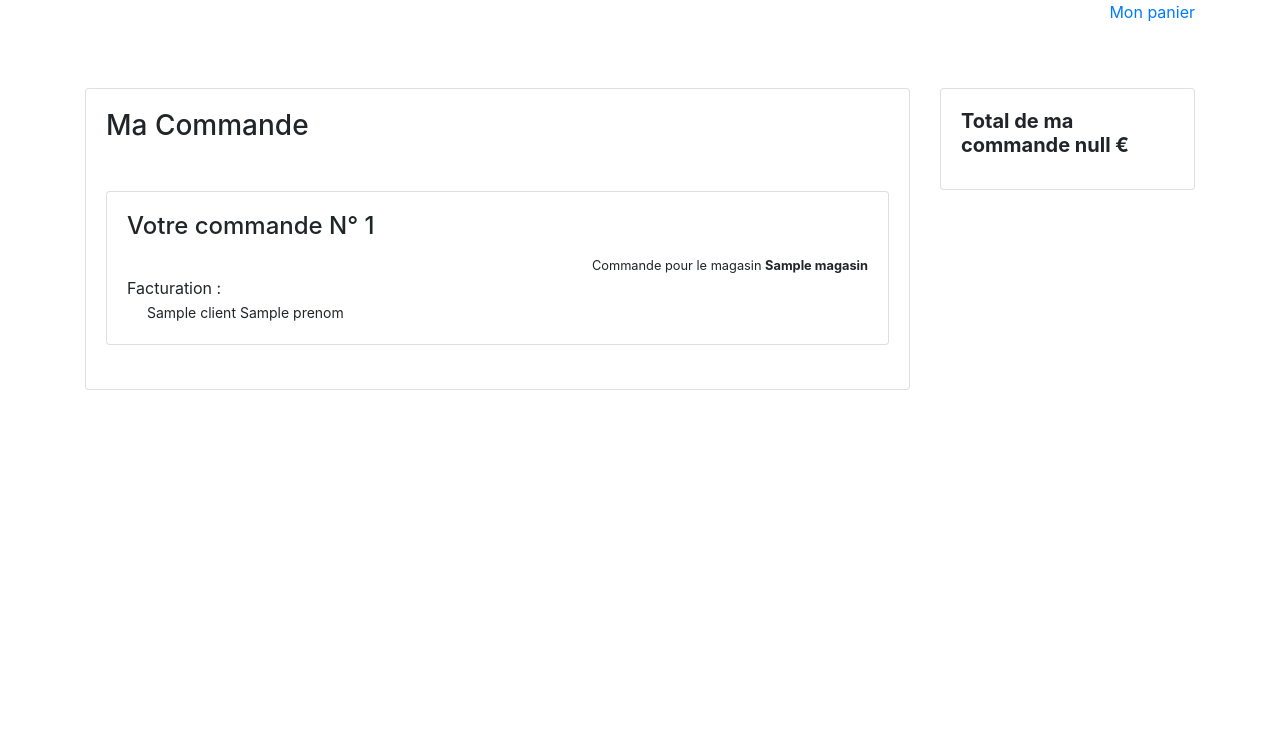
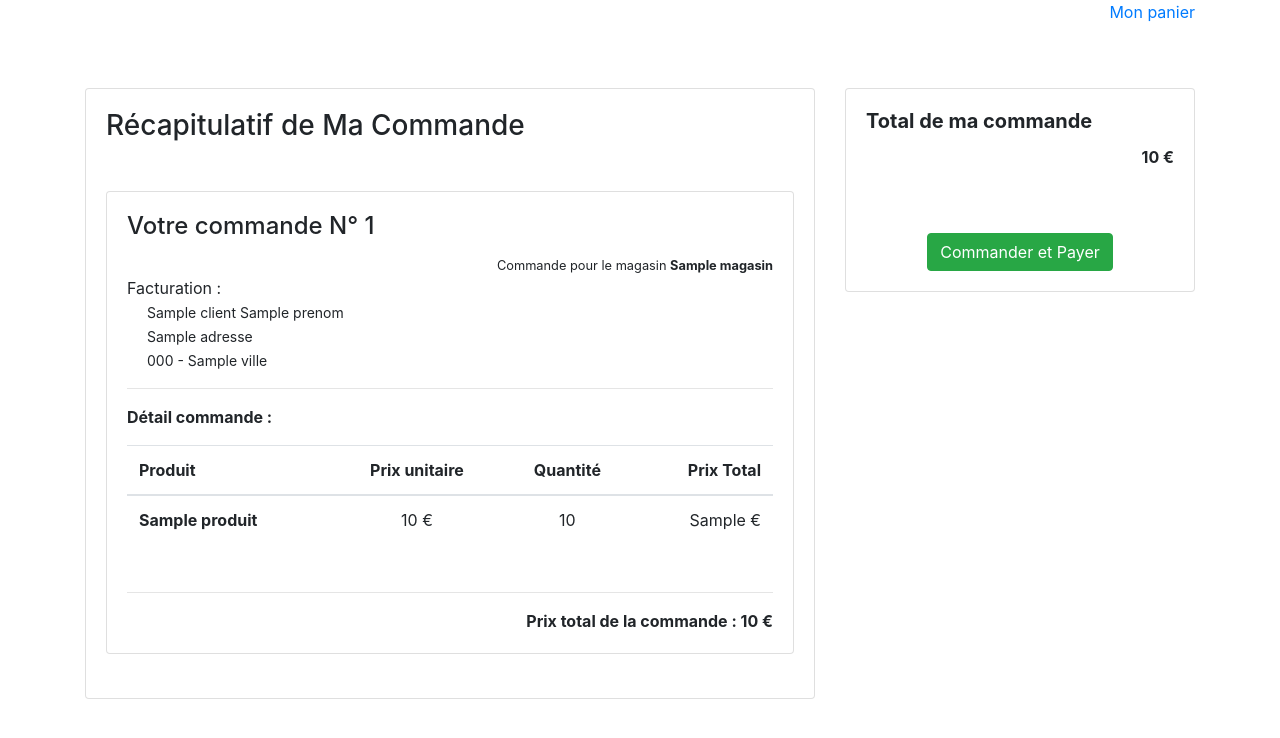
Before and after one commit to Firewolfs/ClickAndCollect, a Symfony app: template templates/commande/detail.html.twig in a window 1280 px wide. Shown: the top 738 px of the page. Run offline with Twig, Linux system fonts and the light colour scheme; the template is opened without the code that fills it: most values are stand-ins (such as "Sample title", 1, 10 or a date in 2020); some libraries are stand-ins or nearby versions.

Commit message:
Commande confirmé + envoie mail confirm

```diff
--- a/templates/base.html.twig
+++ b/templates/base.html.twig
@@ -2,7 +2,7 @@
 <html>
     <head>
         <meta charset="UTF-8">
-        <title>{% block title %}Welcome!{% endblock %}</title>
+        <title>{% block title %}Click And Collect{% endblock %}</title>
         {% block stylesheets %}<link rel="stylesheet" href="https://maxcdn.bootstrapcdn.com/bootstrap/4.0.0/css/bootstrap.min.css" integrity="sha384-Gn5384xqQ1aoWXA+058RXPxPg6fy4IWvTNh0E263XmFcJlSAwiGgFAW/dAiS6JXm" crossorigin="anonymous">{% endblock %}
     </head>
     <body>
--- a/templates/commande/detail.html.twig
+++ b/templates/commande/detail.html.twig
@@ -1,12 +1,14 @@
 {% extends 'base.html.twig' %}
+
+{% set total = 0 %}
 
 {% block body %}
 
     <div class="row">
-        <div class="col-md-9">
+        <div class="col-md-8">
             <div class="card shadow-sm mt-3">
                 <div class="card-body">
-                    <h3 class="card-title mb-5">{{ commandes|length > 1 ? 'Mes Commandes' : 'Ma Commande' }}</h3>
+                    <h3 class="card-title mb-5">Récapitulatif de {{ commandes|length > 1 ? 'Mes Commandes' : 'Ma Commande' }}</h3>
                     {% for commande in commandes %}
                         <div class="card shadow-sm mt-3 mb-4">
                             <div class="card-body">
@@ -16,25 +18,60 @@
                                 </div>
 
                                 <p class="card-text">Facturation :<br>
-                                    <span style="font-size: 14px; margin-left: 20px;">{{ client.nom ~ ' ' ~ client.prenom }}</span>
+                                    <span style="font-size: 14px; margin-left: 20px;">{{ client.nom ~ ' ' ~ client.prenom }}</span><br>
+                                    <span style="font-size: 14px; margin-left: 20px;">{{ client.adresse }}</span><br>
+                                    <span style="font-size: 14px; margin-left: 20px;">{{ client.codePostal ~ ' - ' ~ client.ville }}</span>
                                 </p>
-
+                                <hr>
+                                <p class="card-text font-weight-bold">Détail commande :</p>
+                                <table class="table table-hover">
+                                    <thead>
+                                        <tr>
+                                            <th scope="col">Produit</th>
+                                            <th scope="col" class="text-center">Prix unitaire</th>
+                                            <th scope="col" class="text-center">Quantité</th>
+                                            <th scope="col" class="text-right">Prix Total</th>
+                                        </tr>
+                                    </thead>
+                                    <tbody>
+                                        {% for ligne in commande.commandeLignes %}
+                                            <tr>
+                                                <th scope="row">{{ ligne.produit.label }}</th>
+                                                <td class="text-center">{{ ligne.produit.prix }} €</td>
+                                                <td class="text-center">{{ ligne.quantity }}</td>
+                                                <td class="text-right">{{ ligne.prixTot }} €</td>
+                                            </tr>
+                                        {% endfor %}
+                                    </tbody>
+                                </table>
+                                <hr class="mt-5">
+                                <div class="text-right">
+                                    <p class="card-text font-weight-bold">Prix total de la commande : {{ commande.prixTotal }} €</p>
+                                </div>
                             </div>
                         </div>
+
+                        {% set total = total + commande.prixTotal %}
                     {% else %}
-                        <h3 class="card-text text-center">Votre panier est vide !</h3>
+                        <h3 class="card-text text-center">Aucune commande en attente de payement</h3>
                     {% endfor %}
                 </div>
             </div>
         </div>
 
-        <div class="col-md-3">
+        <div class="col-md-4">
             <div class="card shadow-sm mt-3">
                 <div class="card-body">
-                    <h5 class="card-title font-weight-bold">Total de ma commande <span class="text-right">null €</span></h5>
+                    <h5 class="card-title font-weight-bold">Total de {{ commandes|length > 1 ? 'mes commandes' : 'ma commande'}}</h5>
+                    <p class="card-text font-weight-bold text-right">{{ total }} €</p>
+
+                    <div class="text-center">
+                        <a href="{{ path('commande_paye') }}" class="btn btn-success mt-5" role="button">Commander et Payer</a>
+                    </div>
                 </div>
             </div>
         </div>
     </div>
+    <br>
 
 {% endblock %}
```
Also changed, not shown: src/Controller/CommandeController.php (+34 -0 lines), templates/commande/confirmation-email.html.twig (added, +46 -0 lines).
